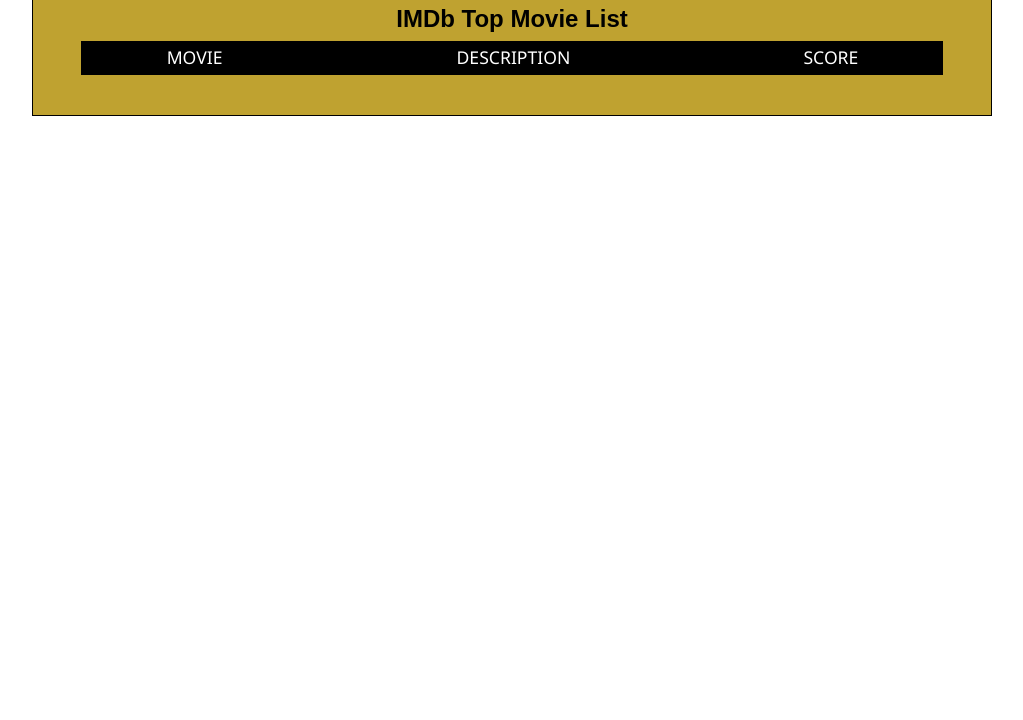
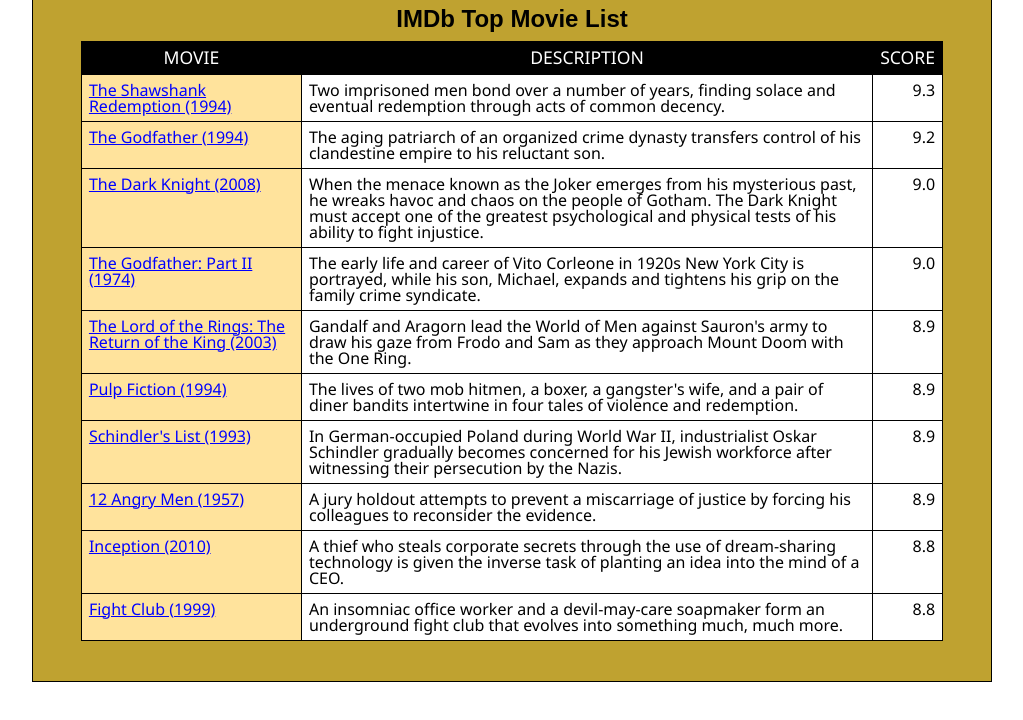
Before and after one commit to martapolii/JavaScript_Practice, a plain HTML site: page js03/js03/project03/project03-03_txt.html in a window 1280 px wide. Shown: the part 76-796 px from the top of the page, without its empty margins (128-1151 px from the left). Drawn offline with Linux system fonts and the light colour scheme.

Commit message:
HOP 3-3: Arrays and HTML Collections

```diff
--- a/js03/js03/project03/project03-03_txt.html
+++ b/js03/js03/project03/project03-03_txt.html
@@ -6,8 +6,8 @@
       Chapter 3
       Hands-on Project 3-3
 
-      Author:
-      Date:
+      Author: Marta Polishchuk
+      Date:   Sept 4, 2024
 
       Filename: project03-03.html
    -->
@@ -15,6 +15,7 @@
    <meta name="viewport" content="width=device-width,initial-scale=1.0">
    <title>Hands-on Project 3-3</title>
    <link rel="stylesheet" href="styles.css" />
+   <script src="project03-03_txt.js" defer></script>
 </head>
 
 <body>
--- a/js03/js03/project03/project03-03_txt.js
+++ b/js03/js03/project03/project03-03_txt.js
@@ -3,8 +3,8 @@
       Project 03-03
 
       Application to generate a movie list
-      Author:
-      Date:
+      Author: Marta Polishchuk
+      Date:   Sept 4, 2024
 
       Filename: project03-03.js
 */
@@ -56,3 +56,16 @@ links[6] = "https://www.imdb.com/title/tt0108052/?ref_=adv_li_tt";
 links[7] = "https://www.imdb.com/title/tt0050083/?ref_=adv_li_tt";
 links[8] = "https://www.imdb.com/title/tt1375666/?ref_=adv_li_tt";
 links[9] = "https://www.imdb.com/title/tt0137523/?ref_=adv_li_tt";
+
+//declare htmlcode variable
+let htmlCode = "";
+
+//create a for loop to loop through the content of the above arrays and write the information into the table rows in the web table
+for (let i = 0; i < titles.length; i++){
+      htmlCode += `<tr><td><a href='${links[i]}'>${titles[i]}<a/></td> <td>${summaries[i]}</td> <td>${ratings[i]}</td></tr>`;
+}
+
+//declare a tableBody variable and reference the element with the tag name tbody
+let tableBody = document.getElementsByTagName("tbody")[0]; // need to reference first element in collection only (index 0)
+//change its inner HTML property to the htmlCode variable
+tableBody.innerHTML = htmlCode;
```
